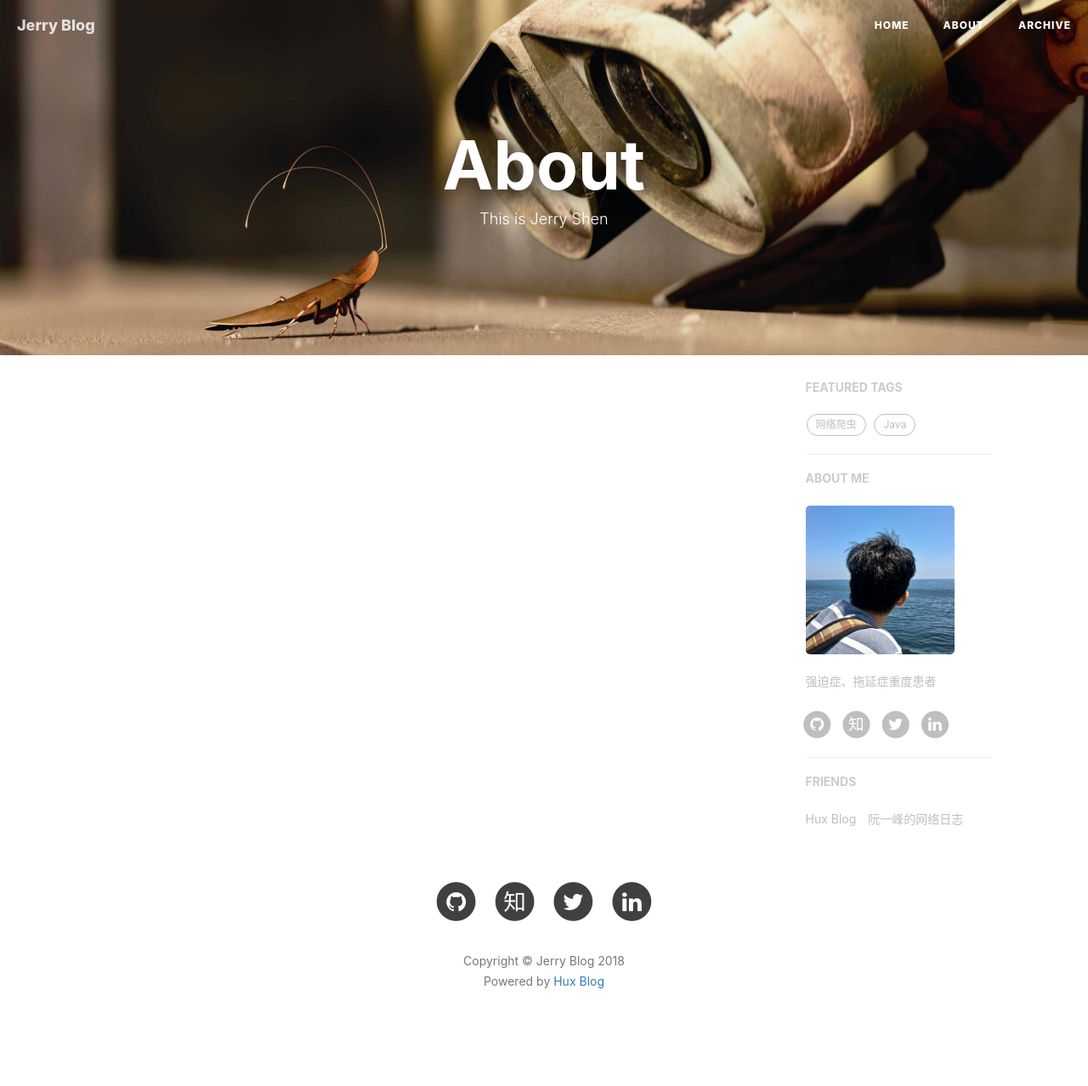
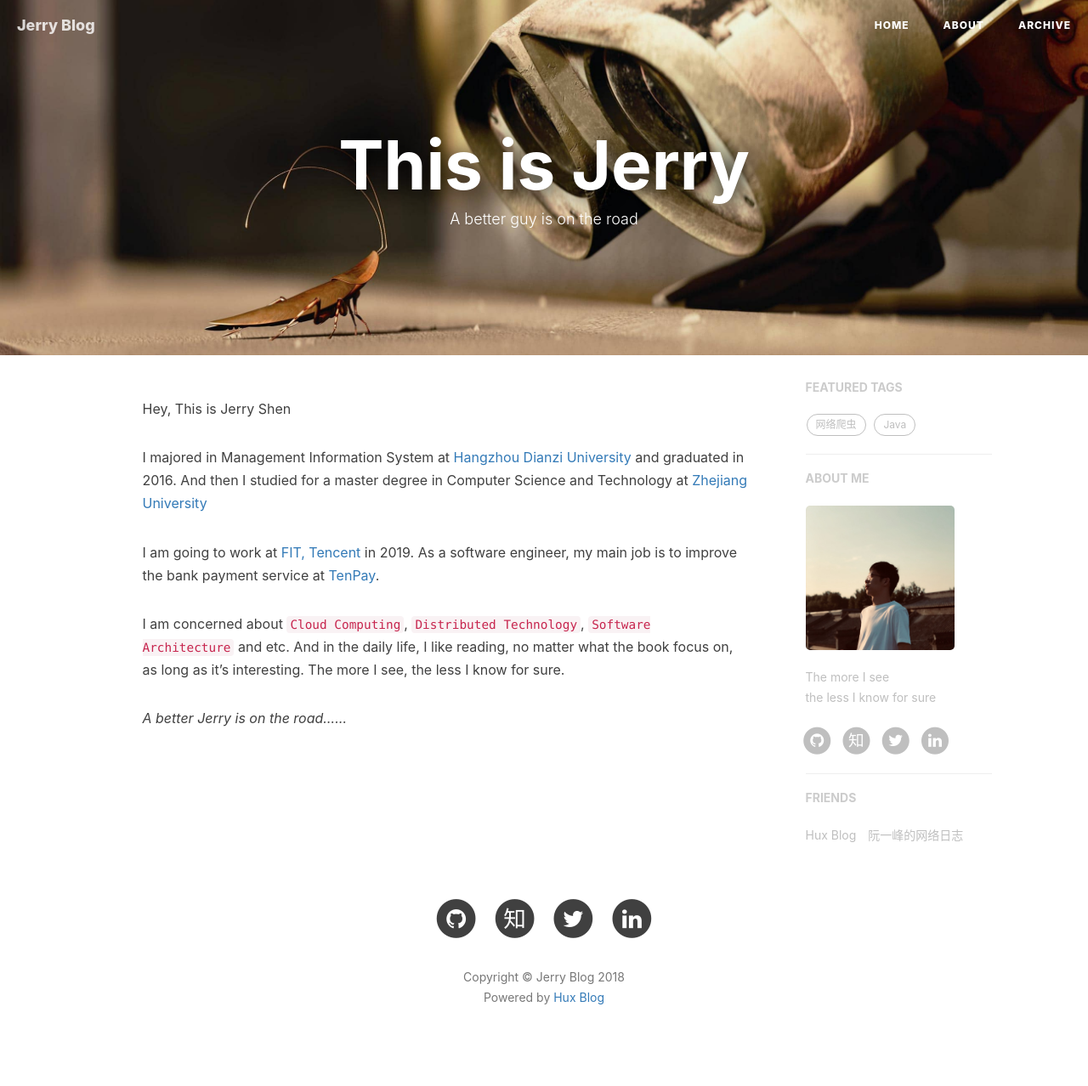
Before and after one commit to jerry-sc/jerry-sc.github.io, a Jekyll site: the page built from about.html, in a window 1280 px wide. Shown: the whole page at 85% size. Built offline with Jekyll 4.4.1, drawn with Linux system fonts in a browser that asks for light colours; nearby versions of some CDN libraries; comment, search, counter and statistics services are not loaded.

Commit message:
add about page

```diff
--- a/_config.yml
+++ b/_config.yml
@@ -81,8 +81,8 @@ ba_track_id: 06c0b399a9d481358d5065943a026297
 
 # Sidebar settings
 sidebar: true                           # whether or not using Sidebar.
-sidebar-about-description: "强迫症、拖延症重度患者"
-sidebar-avatar: /img/avatar-jerry.png      # use absolute URL, seeing it's used in both `/` and `/about/`
+sidebar-about-description: "The more I see<br>the less I know for sure"
+sidebar-avatar: /img/avatar-jerry.jpg      # use absolute URL, seeing it's used in both `/` and `/about/`
 
 
 
--- a/_includes/nav.html
+++ b/_includes/nav.html
@@ -26,7 +26,13 @@
                     {% for page in site.pages %}
                     {% if page.title and page.hide-in-nav != true %}
                     <li>
-                        <a href="{{ page.url | prepend: site.baseurl }}">{{ page.title }}</a>
+                        <a href="{{ page.url | prepend: site.baseurl }}">
+                            {% if page.nav-title %}
+                                {{ page.nav-title }}
+                            {% else %}
+                                {{ page.title }}
+                            {% endif %}
+                        </a>
                     </li>
                     {% endif %}
                     {% endfor %}
--- a/about.html
+++ b/about.html
@@ -1,12 +1,25 @@
 ---
 layout: page
-title: "About"
-description: "This is Jerry Shen"
+title: "This is Jerry"
+nav-title: "About"
+description: "A better guy is on the road"
 header-img: "img/about-bg.jpg"
 ---
 
-<!-- Language Selector -->
-<!-- <select class="sel-lang" onchange= "onLanChange(this.options[this.options.selectedIndex].value)">
-    <option value="0" selected> 中文 Chinese </option>
-    <option value="1"> 英文 English </option>
-</select> -->
+
+<div class="en post-container">
+    {% capture about_en %}
+
+Hey, This is Jerry Shen
+
+I majored in Management Information System at [Hangzhou Dianzi University](https://en.wikipedia.org/wiki/Hangzhou_Dianzi_University) and graduated in 2016. And then I studied for a master degree in Computer Science and Technology at [Zhejiang University](https://en.wikipedia.org/wiki/Zhejiang_University)
+
+I am going to work at [FIT, Tencent](https://www.fitgroup.com) in 2019. As a software engineer, my main job is to improve the bank payment service at [TenPay](https://www.tenpay.com/v3/).
+
+I am concerned about `Cloud Computing`, `Distributed Technology`, `Software Architecture` and etc. And in the daily life, I like reading, no matter what the book focus on, as long as it's interesting. The more I see, the less I know for sure.
+
+*A better Jerry is on the road......*
+
+    {% endcapture %}
+    {{ about_en | markdownify }}
+</div>
--- a/home-map/visit_data.js
+++ b/home-map/visit_data.js
@@ -1 +1 @@
-{"CN": 166, "KH": 1}
+{"CN": 1010, "CA": 1, "KH": 1}
--- a/index.html
+++ b/index.html
@@ -1,7 +1,7 @@
 ---
 layout: page
 title: "Welcome"
-description: "Wish you have a happy moment"
+description: "Wish you have a happy moment here"
 hide-in-nav: true
 header-img: "img/home-bg.png"
 ---
```
Also changed, not shown: img/avatar-jerry.jpg (added), img/avatar-jerry1.png (renamed from img/avatar-jerry.png), img/home-bg.png.
